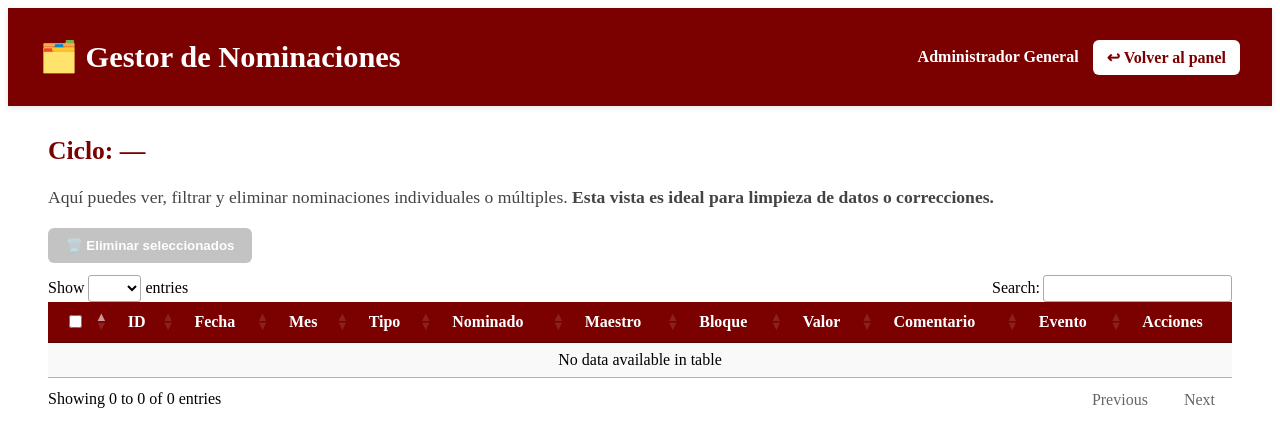
After one commit to aguilera2707/programa-asambleas, a Flask app: page /admin/gestor_nominaciones in a window 1280 px wide. The commit adds this page. Shown: the top 447 px of the page. Run offline with Flask 3, Linux system fonts and the light colour scheme; a user stored in the database is signed in; data that the repository does not hold is empty; some libraries are stand-ins or nearby versions.

Commit message:
Se agrega panel de base de datos para poder eliminar rastros basura

```diff
--- a/routes.py
+++ b/routes.py
@@ -3890,3 +3890,102 @@ def generar_invitaciones_profesores():
     response.headers["Content-Disposition"] = f"attachment; filename={filename_zip}"
     response.headers["Cache-Control"] = "no-store"
     return response
+
+# ======================================================
+# 🧹 Gestor de nominaciones (NUEVA PÁGINA)
+# URL: /admin/gestor_nominaciones
+# ======================================================
+from flask import jsonify, request
+from extensions import db
+from models import Nominacion, Alumno, Maestro, Bloque, Valor, EventoAsamblea, CicloEscolar
+
+@admin_bp.route('/gestor_nominaciones')
+@login_required
+@admin_required
+def admin_gestor_nominaciones():
+    """
+    Renderiza la NUEVA página de gestión de nominaciones.
+    """
+    ciclo = CicloEscolar.query.filter_by(activo=True).first()
+    return render_template('admin_gestor_nominaciones.html', ciclo=ciclo)
+
+
+@admin_bp.route('/gestor_nominaciones/data')
+@login_required
+@admin_required
+def admin_gestor_nominaciones_data():
+    """
+    Devuelve todas las nominaciones del ciclo activo en JSON para DataTables.
+    """
+    ciclo = CicloEscolar.query.filter_by(activo=True).first()
+    if not ciclo:
+        return jsonify([])
+
+    nominaciones = (
+        Nominacion.query
+        .filter_by(ciclo_id=ciclo.id)
+        .options(
+            db.joinedload(Nominacion.alumno).joinedload(Alumno.bloque),
+            db.joinedload(Nominacion.maestro),
+            db.joinedload(Nominacion.maestro_nominado),
+            db.joinedload(Nominacion.valor),
+            db.joinedload(Nominacion.evento),
+        )
+        .order_by(Nominacion.fecha.desc())
+        .all()
+    )
+
+    data = []
+    for n in nominaciones:
+        tipo = n.tipo or ""
+        if tipo == "personal" and n.maestro_nominado:
+            nominado = n.maestro_nominado.nombre
+        else:
+            nominado = n.alumno.nombre if n.alumno else "—"
+
+        bloque = n.alumno.bloque.nombre if (n.alumno and n.alumno.bloque) else "—"
+        valor = n.valor.nombre if n.valor else "—"
+        maestro = n.maestro.nombre if n.maestro else "—"
+        fecha = n.fecha.strftime("%d/%m/%Y") if n.fecha else "—"
+
+        if n.evento:
+            evento_label = f"{n.evento.nombre_mes} ({n.evento.fecha_evento.strftime('%d/%m/%Y')})"
+        else:
+            evento_label = "—"
+
+        data.append({
+            "id": n.id,
+            "fecha": fecha,
+            "mes": n.evento.nombre_mes if n.evento else "—",
+            "tipo": tipo,
+            "nominado": nominado,
+            "maestro": maestro,
+            "bloque": bloque,
+            "valor": valor,
+            "comentario": (n.comentario or "").strip(),
+            "evento": evento_label
+        })
+    return jsonify(data)
+
+
+@admin_bp.route('/gestor_nominaciones/eliminar', methods=['POST'])
+@login_required
+@admin_required
+def admin_gestor_nominaciones_eliminar():
+    """
+    Elimina una o varias nominaciones mediante IDs enviados en JSON.
+    """
+    data = request.get_json(silent=True) or {}
+    ids = data.get("ids", [])
+
+    if not ids:
+        return jsonify({"success": False, "message": "No se recibieron IDs."}), 400
+
+    try:
+        Nominacion.query.filter(Nominacion.id.in_(ids)).delete(synchronize_session=False)
+        db.session.commit()
+        return jsonify({"success": True, "eliminadas": len(ids)})
+    except Exception as e:
+        db.session.rollback()
+        print("❌ Error al eliminar nominaciones:", e)
+        return jsonify({"success": False, "message": "Error interno."}), 500
--- /dev/null
+++ b/static/css/admin_gestor_nominaciones.css
@@ -0,0 +1,92 @@
+/* ================================
+   CONTENEDOR GENERAL
+=================================*/
+.contenedor {
+    padding: 20px 40px;
+    max-width: 1400px;
+    margin: auto;
+}
+
+.titulo {
+    margin-top: 10px;
+    color: #7b0000;
+    font-weight: 800;
+    font-size: 1.6em;
+}
+
+.descripcion {
+    margin-bottom: 20px;
+    color: #444;
+    font-size: 1.1em;
+}
+
+/* ================================
+   BOTONES
+=================================*/
+.btn-eliminar-multiples {
+    background-color: #b30000;
+    color: white;
+    border: none;
+    padding: 10px 18px;
+    border-radius: 6px;
+    cursor: pointer;
+    font-weight: bold;
+    margin-bottom: 12px;
+    transition: 0.2s;
+}
+
+.btn-eliminar-multiples:disabled {
+    background-color: #888;
+    cursor: not-allowed;
+    opacity: 0.5;
+}
+
+.btn-eliminar-multiples:hover:not(:disabled) {
+    background-color: #790000;
+}
+
+.btn-eliminar-uno {
+    background-color: #c62828;
+    color: white;
+    border: none;
+    padding: 6px 12px;
+    border-radius: 6px;
+    cursor: pointer;
+    font-size: 0.85em;
+}
+
+.btn-eliminar-uno:hover {
+    background-color: #8e0000;
+}
+
+/* ================================
+   TABLA
+=================================*/
+table.dataTable thead th {
+    background-color: #7b0000 !important;
+    color: white;
+    font-weight: bold;
+    text-align: center;
+}
+
+table.dataTable tbody td {
+    padding: 8px 10px !important;
+    vertical-align: middle;
+}
+
+table.dataTable tbody tr:hover {
+    background-color: #ffe7e7 !important;
+}
+
+/* Checkbox centrado */
+#tablaNominaciones td:first-child,
+#tablaNominaciones th:first-child {
+    text-align: center;
+}
+
+/* ID fijo */
+#tablaNominaciones td:nth-child(2) {
+    text-align: center;
+    font-weight: bold;
+    color: #7b0000;
+}
--- /dev/null
+++ b/templates/admin_gestor_nominaciones.html
@@ -0,0 +1,176 @@
+<!DOCTYPE html>
+<html lang="es">
+<head>
+    <meta charset="UTF-8">
+    <title>Gestor de Nominaciones</title>
+
+    <!-- CSS principal -->
+    <link rel="stylesheet" href="{{ url_for('static', filename='css/header.css') }}">
+    <link rel="stylesheet" href="{{ url_for('static', filename='css/admin_gestor_nominaciones.css') }}">
+
+    <!-- DataTables -->
+    <link rel="stylesheet" href="https://cdn.datatables.net/1.13.4/css/jquery.dataTables.min.css">
+    <link rel="stylesheet" href="https://cdn.datatables.net/buttons/2.3.6/css/buttons.dataTables.min.css">
+
+    <script src="https://code.jquery.com/jquery-3.6.0.min.js"></script>
+    <script src="https://cdn.datatables.net/1.13.4/js/jquery.dataTables.min.js"></script>
+    <script src="https://cdn.datatables.net/buttons/2.3.6/js/dataTables.buttons.min.js"></script>
+</head>
+
+<body>
+
+<header class="admin-header">
+    <div class="header-left">
+        <h1>🗂️ Gestor de Nominaciones</h1>
+    </div>
+
+    <div class="header-right">
+        <span>{{ current_user.nombre }}</span>
+        <a href="{{ url_for('nom.panel_admin') }}" class="btn-volver">↩ Volver al panel</a>
+    </div>
+</header>
+
+<main class="contenedor">
+
+    <h2 class="titulo">Ciclo: {{ ciclo.nombre if ciclo else '—' }}</h2>
+
+    <p class="descripcion">
+        Aquí puedes ver, filtrar y eliminar nominaciones individuales o múltiples.
+        <strong>Esta vista es ideal para limpieza de datos o correcciones.</strong>
+    </p>
+
+    <!-- BOTÓN PARA ELIMINAR SELECCIONADOS -->
+    <button id="btnEliminarSeleccionados" class="btn-eliminar-multiples" disabled>
+        🗑️ Eliminar seleccionados
+    </button>
+
+    <table id="tablaNominaciones" class="display" style="width:100%; margin-top:20px;">
+        <thead>
+            <tr>
+                <th><input type="checkbox" id="checkAll"></th>
+                <th>ID</th>
+                <th>Fecha</th>
+                <th>Mes</th>
+                <th>Tipo</th>
+                <th>Nominado</th>
+                <th>Maestro</th>
+                <th>Bloque</th>
+                <th>Valor</th>
+                <th>Comentario</th>
+                <th>Evento</th>
+                <th>Acciones</th>
+            </tr>
+        </thead>
+
+        <tbody></tbody>
+    </table>
+
+</main>
+
+<script>
+// ================================
+// Cargar DataTables
+// ================================
+$(document).ready(function () {
+
+    const tabla = $('#tablaNominaciones').DataTable({
+        ajax: {
+            url: "/admin/gestor_nominaciones/data",
+            dataSrc: ""
+        },
+        pageLength: 20,
+        columns: [
+            {
+                data: "id",
+                render: id => `<input type="checkbox" class="chk-nom" value="${id}">`,
+                orderable: false
+            },
+            { data: "id" },
+            { data: "fecha" },
+            { data: "mes" },
+            { data: "tipo" },
+            { data: "nominado" },
+            { data: "maestro" },
+            { data: "bloque" },
+            { data: "valor" },
+            { data: "comentario" },
+            { data: "evento" },
+            {
+                data: "id",
+                render: id => `
+                    <button class="btn-eliminar-uno" data-id="${id}">
+                        ❌ Eliminar
+                    </button>
+                `,
+                orderable: false
+            }
+        ]
+    });
+
+    // ======================
+    // Checkbox "Seleccionar todo"
+    // ======================
+    $('#checkAll').on('change', function () {
+        $('.chk-nom').prop('checked', this.checked);
+        toggleEliminarBtn();
+    });
+
+    // Detectar clicks en checkboxes individuales
+    $('#tablaNominaciones tbody').on('change', '.chk-nom', function () {
+        toggleEliminarBtn();
+    });
+
+
+    // ======================
+    // Botón de eliminar múltiple
+    // ======================
+    function toggleEliminarBtn() {
+        const seleccionados = $('.chk-nom:checked').length;
+        $('#btnEliminarSeleccionados').prop('disabled', seleccionados === 0);
+    }
+
+    $('#btnEliminarSeleccionados').click(function () {
+        const ids = $('.chk-nom:checked').map(function () { return this.value; }).get();
+
+        if (!confirm(`¿Seguro que deseas eliminar ${ids.length} nominaciones?`)) return;
+
+        $.ajax({
+            url: "/admin/gestor_nominaciones/eliminar",
+            method: "POST",
+            contentType: "application/json",
+            data: JSON.stringify({ ids }),
+            success: function (response) {
+                alert(`✔ ${response.eliminadas} nominaciones eliminadas`);
+                tabla.ajax.reload();
+            },
+            error: function () {
+                alert("❌ Error al eliminar nominaciones");
+            }
+        });
+    });
+
+
+    // ======================
+    // Eliminar una sola nominación
+    // ======================
+    $('#tablaNominaciones tbody').on('click', '.btn-eliminar-uno', function () {
+        const id = $(this).data('id');
+
+        if (!confirm(`¿Eliminar nominación #${id}?`)) return;
+
+        $.ajax({
+            url: "/admin/gestor_nominaciones/eliminar",
+            method: "POST",
+            contentType: "application/json",
+            data: JSON.stringify({ ids: [id] }),
+            success: function () {
+                tabla.ajax.reload();
+            }
+        });
+    });
+
+});
+</script>
+
+</body>
+</html>
--- a/templates/mis_nominaciones.html
+++ b/templates/mis_nominaciones.html
@@ -21,7 +21,10 @@
 {% if eventos_abiertos_mes %}
     <div class="estado-evento" style="background:#d4edda; color:#155724; padding:10px; border-radius:6px; margin-bottom:12px;">
         🟢 Nominaciones abiertas para <strong>{{ eventos_abiertos_mes[0].nombre_mes }}</strong>
-        {% set bloques_abiertos = eventos_abiertos_mes | map(attribute='bloque.nombre') | list %}
+        {% set bloques_abiertos = eventos_abiertos_mes
+            | map(attribute='bloque.nombre')
+            | list
+            | sort %}
         (Bloques {{ bloques_abiertos | join(', ') }}).
         Puedes editar o eliminar tus nominaciones de este mes.
     </div>
--- a/templates/panel_admin.html
+++ b/templates/panel_admin.html
@@ -15,6 +15,12 @@
             <a href="{{ url_for('nom.logout') }}" class="btn-secondary">Cerrar sesión</a>
         </div>
     </header>
+
+    <div class="admin-acciones">
+    <a href="{{ url_for('admin_bp.admin_gestor_nominaciones') }}" class="btn-accion azul">
+        🗂️ Gestor de Nominaciones
+    </a>
+    </div>
 
             <!-- Mensajes flash -->
         <div id="flash-container">
```
Also changed, not shown: static/css/panel_admin.css (+10 -0 lines), templates/invitacion_colaborador.html (deleted).
